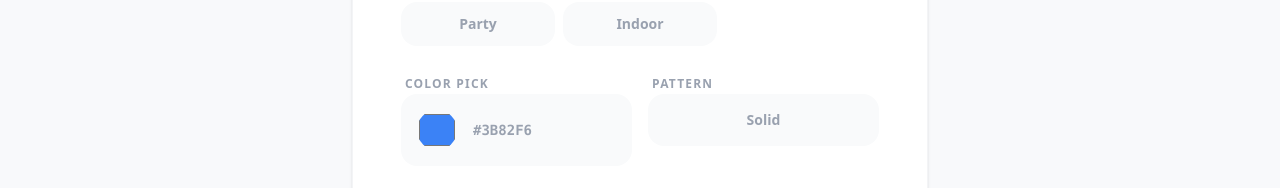
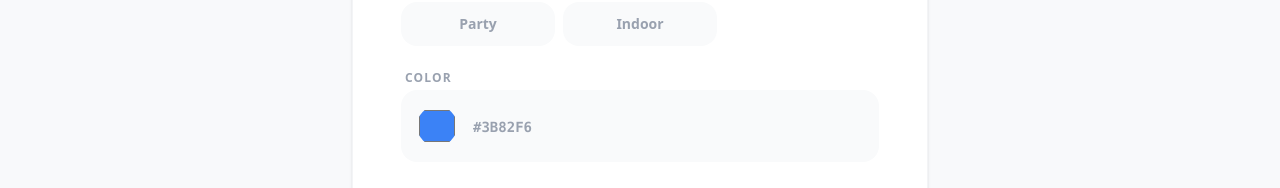
Before and after one commit to azraemeksiz/Outfit-Manager, a SvelteKit app: page /wardrobe/add in a window 1280 px wide. Shown: the part 1181-1369 px from the top of the page. Built offline with nearby package versions, Linux system fonts and the light colour scheme; no server answers.

Commit message:
Added Canvas API for color selection from uploaded pictures

```diff
--- a/src/routes/wardrobe/add/+page.svelte
+++ b/src/routes/wardrobe/add/+page.svelte
@@ -16,6 +16,7 @@
   let uploading = false;
   let loading = false;
   let message = '';
+  let colorDetected = false;
 
   function toggleSeason(s: string) {
     if (seasons.includes(s)) {
@@ -33,11 +34,54 @@
     }
   }
 
-  function handleFileSelect(event: Event) {
+async function handleFileSelect(event: Event) {
     const input = event.target as HTMLInputElement;
     if (input.files && input.files[0]) {
       photoFile = input.files[0];
       photoPreview = URL.createObjectURL(photoFile);
+      colorDetected = false;
+
+      const img = new Image();
+      img.onload = () => {
+        try {
+          const canvas = document.createElement('canvas');
+          canvas.width = 100;
+          canvas.height = 100;
+          const ctx = canvas.getContext('2d');
+          if (!ctx) return;
+          ctx.drawImage(img, 0, 0, 100, 100);
+          const imageData = ctx.getImageData(0, 0, 100, 100).data;
+
+          const colorMap: Record<string, number> = {};
+
+          for (let i = 0; i < imageData.length; i += 4) {
+            const alpha = imageData[i + 3];
+            if (alpha < 128) continue;
+
+            // Rengi 32'ye yuvarla — benzer renkleri grupla
+            const r = Math.round(imageData[i] / 32) * 32;
+            const g = Math.round(imageData[i + 1] / 32) * 32;
+            const b = Math.round(imageData[i + 2] / 32) * 32;
+
+            // Beyaz ve siyahı atla
+            if (r > 220 && g > 220 && b > 220) continue;
+            if (r < 30 && g < 30 && b < 30) continue;
+
+            const key = `${r},${g},${b}`;
+            colorMap[key] = (colorMap[key] || 0) + 1;
+          }
+
+          const dominant = Object.entries(colorMap).sort((a, b) => b[1] - a[1])[0];
+          if (dominant) {
+            const [r, g, b] = dominant[0].split(',').map(Number);
+            color = `#${r.toString(16).padStart(2, '0')}${g.toString(16).padStart(2, '0')}${b.toString(16).padStart(2, '0')}`;
+            colorDetected = true;
+          }
+        } catch (e) {
+          colorDetected = false;
+        }
+      };
+      img.src = photoPreview;
     }
   }
 
@@ -104,7 +148,7 @@
   }
 </script>
 
-<div class="min-h-screen bg-[#F8F9FB] p-6 flex items-center justify-center font-sans">
+<div class="min-h-screen bg-[#F8F9FB] pb-24 p-6 flex items-center justify-center font-sans">
   <div class="bg-white w-full max-w-xl rounded-[32px] shadow-sm border border-gray-100 p-8 md:p-12">
     <header class="mb-10">
       <a href="/wardrobe" class="text-blue-600 font-bold text-sm hover:opacity-80 transition">← Back to Wardrobe</a>
@@ -185,14 +229,24 @@
         </div>
       </div>
 
-      <div class="grid grid-cols-2 gap-4">
       <div class="space-y-2">
-          <label class="text-xs font-black uppercase tracking-widest text-gray-400 ml-1">Color Pick</label>
+        <div class="flex items-center justify-between ml-1 mb-1">
+          <label class="text-xs font-black uppercase tracking-widest text-gray-400">Color</label>
+          {#if colorDetected}
+            <span class="text-xs font-bold text-green-500">Auto-detected from photo</span>
+          {/if}
+        </div>
         <div class="flex items-center space-x-4 bg-gray-50 rounded-2xl p-4">
           <input bind:value={color} type="color" class="w-10 h-10 rounded-full cursor-pointer border-none bg-transparent" />
+          <div>
             <span class="text-sm font-mono font-bold text-gray-400 uppercase">{color}</span>
+            {#if colorDetected}
+              <p class="text-xs text-gray-400 mt-0.5">You can override this manually</p>
+            {/if}
           </div>
         </div>
+      </div>
+
       <div class="space-y-2">
         <label class="text-xs font-black uppercase tracking-widest text-gray-400 ml-1">Pattern</label>
         <button
@@ -202,7 +256,6 @@
         >
           {is_patterned ? '✓ Patterned' : 'Solid'}
         </button>
-        </div>
       </div>
 
       {#if message}
```
Lines whose indentation alone changed are shown as unchanged.
